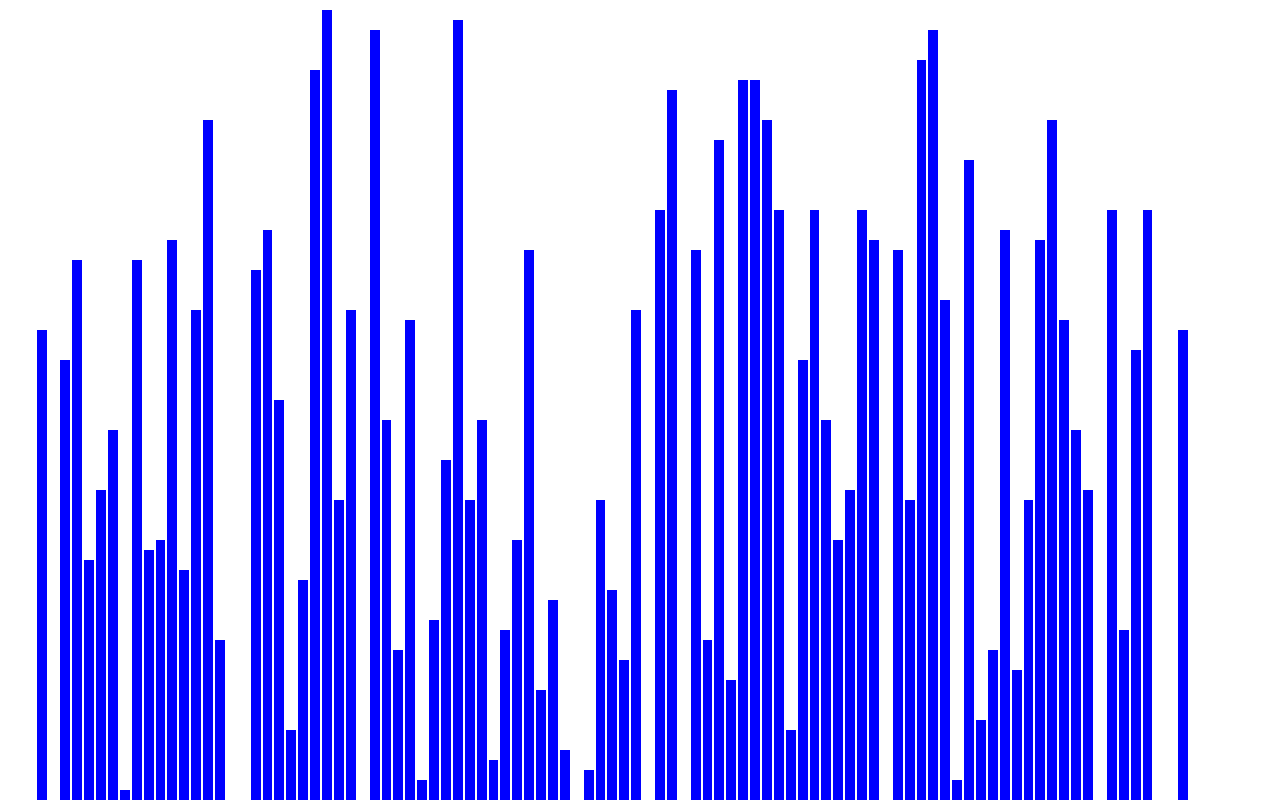
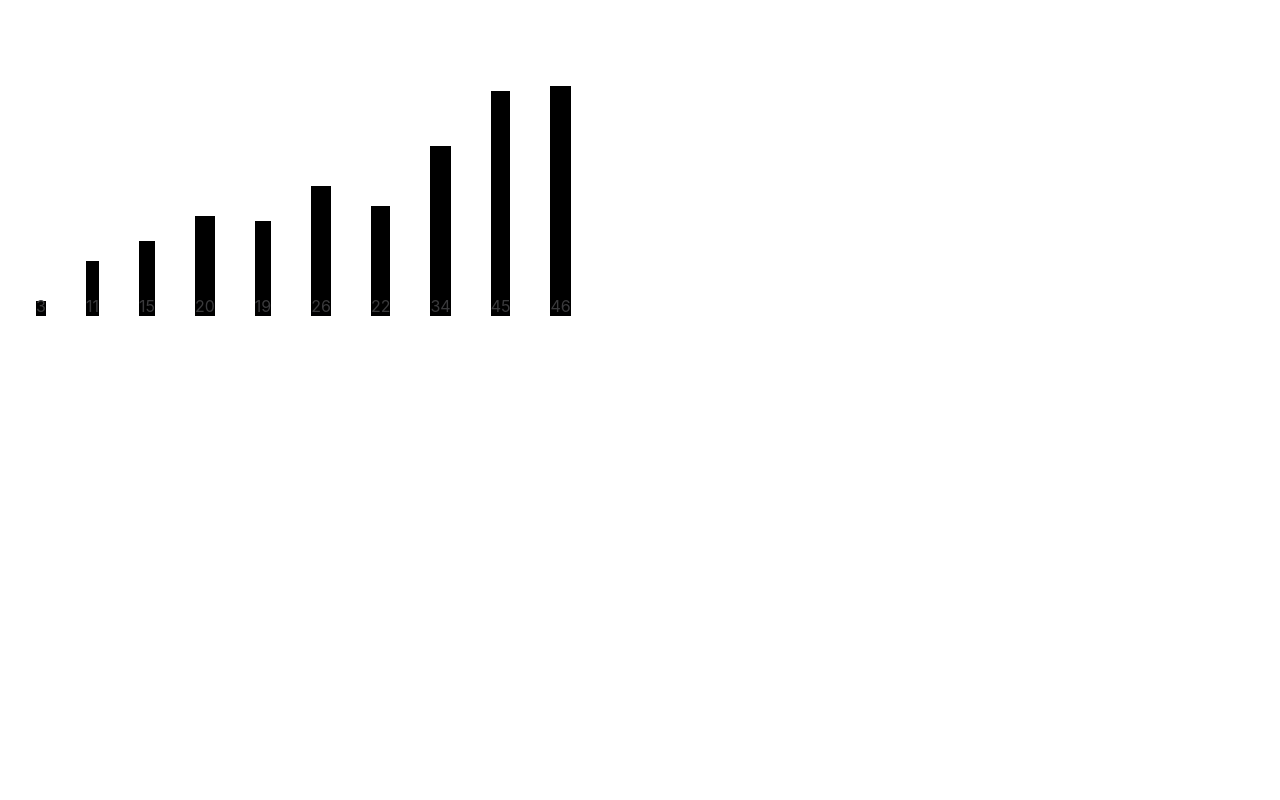
Before and after one commit to VakhoNodadze/Sorting_Visualizer, a React (Create React App) app: page / in a window 1280 px wide. Shown: the top 800 px of the page. Built offline with nearby package versions, Linux system fonts and the light colour scheme.

Commit message:
new method. work in progress

```diff
--- a/src/App.js
+++ b/src/App.js
@@ -1,22 +1,13 @@
 import logo from './logo.svg';
 import './App.css';
-import { Provider } from 'react-redux';
-import { createStore } from 'redux';
-import reducer from './state/reducer';
 import Sorter from './components/Sorter';
 
-const store = createStore(
-  reducer,
-  window.__REDUX_DEVTOOLS_EXTENSION__ && window.__REDUX_DEVTOOLS_EXTENSION__()
-);
 
 function App() {
   return (
-    <Provider store={store}>
-      <div className="App">
-        <Sorter />
-      </div>
-    </Provider>
+    <div className="App">
+      <Sorter />
+    </div>
   );
 }
 
--- a/src/algorithms/quicksort.js
+++ b/src/algorithms/quicksort.js
@@ -1,39 +1,42 @@
 const swap = (array, leftIndex, rightIndex) => {
-  var temp = array[leftIndex];
+  let temp = array[leftIndex];
   array[leftIndex] = array[rightIndex];
   array[rightIndex] = temp;
 };
 
-const partition = (items, left, right) => {
-  var pivot = items[Math.floor((right + left) / 2)], //middle element
+const partition = (array, left, right) => {
+  let pivot = array[Math.floor((right + left) / 2)].value, //middle element
     i = left, //left pointer
     j = right; //right pointer
   while (i <= j) {
-    while (items[i] < pivot) {
+    while (array[i].value < pivot) {
       i++;
+      // return {array, pivot, pivoti: i, pivotj: j, completed: false};
     }
-    while (items[j] > pivot) {
+    while (array[j].value > pivot) {
       j--;
+      // return {array, pivot, pivoti: i, pivotj: j, completed: false};
     }
     if (i <= j) {
-      swap(items, i, j); //swap two elements
+      swap(array, i, j); //swap two elements
       i++;
       j--;
+      // return {array, pivot, pivoti: i, pivotj: j, completed: false};
     }
   }
-  return i;
+  return {array, pivot, pivoti: i, pivotj: j, completed: true};
 };
 
-export const quickSort = (items, left, right) => {
-  var index;
-  if (items.length > 1) {
-    index = partition(items, left, right); //index returned from partition
-    if (left < index - 1) { //more elements on the left side of the pivot
-      quickSort(items, left, index - 1);
+export const quickSort = (array, left, right) => {
+  let index;
+  if (array.length > 1) {
+    const { array: newArray, completed, pivoti} = partition(array, left, right); //index returned from partition
+    if (left < pivoti - 1) { //more elements on the left side of the pivot
+      quickSort(newArray, left, pivoti - 1);
     }
-    if (index < right) { //more elements on the right side of the pivot
-      quickSort(items, index, right);
+    if (pivoti < right) { //more elements on the right side of the pivot
+      quickSort(newArray, pivoti, right);
     }
   };
-  return items;
+  return array;
 };
--- a/src/components/Sorter.jsx
+++ b/src/components/Sorter.jsx
@@ -1,76 +1,78 @@
-import React, { useEffect, useState } from 'react';
-import styled from 'styled-components';
-import { randomFromInterval } from '../helpers/utils';
+import React from 'react';
+import PropTypes from 'prop-types';
+import './style.css';
+
 import Bar from './primitives/Bar';
-import {quickSort} from '../algorithms/quicksort';
 
-const Sorter = () => {
-  const [array, setArray ] = useState([]);
+const getListOfBars = (
+  numbers,
+  maxNum,
+  groupA,
+  groupB,
+  groupC,
+  groupD,
+  sortedIndices
+) => {
+  return numbers.map((num, i) => {
+    let width = 100 / numbers.length;
+    let height = 10 * 100;
+    // let stateA = groupA.includes(i);
+    // let stateB = groupB.includes(i);
+    // let stateC = groupC.includes(i);
+    // let stateD = groupD.includes(i);
+    // let sorted = sortedIndices.includes(i);
 
-  useEffect(() => {
-    generateRandomArray();
-  }, []);
+    let margin =
+      i === numbers.length ? '0' : width > 3 ? '0.5rem' : '0.125rem';
+    return (
+      <Bar
+        key={`${i}_${num}`}
+        width={width}
+        height={height}
+        val={width > 4 ? num : null}
+        // stateA={stateA}
+        // stateB={stateB}
+        // stateC={stateC}
+        // stateD={stateD}
+        // sorted={sorted}
+        style={{ marginRight: `${margin}` }}
+      />
+    );
+  });
+};
 
-  // createBars = (barSizes, sortType, sortObj) => {
-  //   let iteration, selectedIteration;
-  //   if (sortObj) {
-  //     iteration = sortObj.iteration;
-  //     selectedIteration = sortObj.selectedIteration;
-  //   }
-  //   let elementbars = [];
-  //   for (let i = 0; i < barSizes.length; i++) {
-  //     let color = "#9e9e9e";
-  //     if (sortType === "selection") {
-  //       if (i < iteration) {
-  //         color = "#5580af";
-  //       }
-  //       if (i == selectedIteration) {
-  //         color = "#5f5f5f";
-  //       }
-  //     } else if (sortType === "bubble" && i >= (barSizes.length - iteration)) {
-  //       color = "#5580af";
-  //     } else if (sortType === "quick") {
-  //       if (sortObj.pivoti === i) {
-  //         color = "#5f5f5f";
-  //       }
-  //       if (sortObj.pivotj === i) {
-  //         color = "#5f5f5f";
-  //       }
-  //       if (sortObj.pivots && sortObj.pivots.length > 0 && sortObj.pivots.indexOf(i) !== -1) {
-  //         color = "#5580af";
-  //       }
-  //     }
-  //     elementbars.push(<Bar key={i} size={barSizes[i]}  total={barSizes.length} color={color} />);
-  //   }
-  //   return elementbars;
-  // }
-
-  const doSort = () => {
-    const sortedArray = quickSort(array, 0, array.length - 1);
-    console.log('sortedArrray:', sortedArray);
-    setArray([...sortedArray]);
-  };
-
-  const generateRandomArray = () => {
-    let newArray = [];
-    for(let i = 0; i < 100; i++){
-      newArray.push(randomFromInterval(2, 100));
-    }
-    setArray(newArray);
-  };
-
+const SortChart = ({
+  numbers,
+  maxNum,
+  groupA,
+  groupB,
+  groupC,
+  groupD,
+  sortedIndices
+}) => {
   return (
-    <div style={{display: 'flex', alignItems: 'baseline'}}>
-      {console.log(array)}
-      {
-        array.map((item, index) => (
-          <Bar key={index} size={item} total={10} color="blue" />
-        ))
-      }
-      <button onClick={() => doSort()}>Sort</button>
-      <button onClick={() => generateRandomArray()}>Reset</button>
+    <div className="SortChart">
+      {getListOfBars(
+        numbers || [3,11,15,20,19,26,22,34,45,46],
+        maxNum,
+        groupA,
+        groupB,
+        groupC,
+        groupD,
+        sortedIndices
+      )}
     </div>
   );
 };
 
-export default Sorter;
+SortChart.propTypes = {
+  numbers: PropTypes.arrayOf(PropTypes.number),
+  maxNum: PropTypes.number,
+  groupA: PropTypes.arrayOf(PropTypes.number),
+  groupB: PropTypes.arrayOf(PropTypes.number),
+  groupC: PropTypes.arrayOf(PropTypes.number),
+  groupD: PropTypes.arrayOf(PropTypes.number),
+  sortedIndices: PropTypes.arrayOf(PropTypes.number)
+};
+
+export default SortChart;
--- a/src/components/primitives/Bar.jsx
+++ b/src/components/primitives/Bar.jsx
@@ -1,21 +1,98 @@
 import React from 'react';
 import styled from 'styled-components';
 
-const Slider = ({size, total, color}) => {
+const Bar = ({
+  width,
+  height,
+  val,
+  stateA,
+  stateB,
+  stateC,
+  stateD,
+  sorted,
+  style
+}) => {
+  // let classNames = 'Bar';
+  // if (sorted) classNames += ' Bar_sorted';
+  // if (stateD) classNames += ' Bar_stateD';
+  // else if (stateC) classNames += ' Bar_stateC';
+  // else if (stateB) classNames += ' Bar_stateB';
+  // else if (stateA) classNames += ' Bar_stateA';
+
+  // let BarStyle = {...style, width: `${width}%`, height: `${height}%` };
+  // if (stateA || stateB || stateC || stateD) {
+  //   BarStyle['marginRight'] = `${0.3 * width}%`;
+  //   BarStyle['marginLeft'] = `${0.3 * width}% `;
+  // }
+
   return (
-  // <div className={"bars"} style={ { height: 10*size+5 , width: 1000/total, marginLeft: 100/total, marginRight: 100/total, backgroundColor: color} }>
-  // </div>
-    <Container total={total} size={size} color={color}>
-      <div />
-    </Container>
+    // <div style={BarStyle} className={classNames}>
+    <BarContainer state={sorted} width={width} height={val}>
+      <Text>{val}</Text>
+    </BarContainer>
+    // </div>
   );
 };
 
-export default Slider;
+export default Bar;
 
-const Container = styled.div`
-    margin: 10px ${(props) => 10 / props.total}px;
-    height: ${(props) => 10 * props.size + 5}px;
-    width: ${(props) => 1000 / props.total}px;
-    background-color: ${(props) => props.color};
+const BarContainer = styled.div`
+  display: flex;
+  width: ${props => props.width};
+  height: ${props => props.height * 5}px;
+  flex-direction: column reverse;
+  align-items: flex-end;
+  transition: 125ms ease-in-out;
+  color: rgb(58, 58, 60);
+  margin: 20px;
+  background-color: ${(props) => {
+    switch (props.state) {
+    case 'stateA':
+      return 'blue';
+    case 'stateB':
+      return 'yellow';
+    case 'stateC':
+      return 'red';
+    case 'sorted':
+      return 'green';
+    default:
+      return 'black';
+    }
+  }};
 `;
+
+const Text = styled.span `
+  margin: - auto 0.25rem;
+`;
+// .Bar {
+//   background-color: var(--white);
+//   color: var(--text-color-dark);
+//   display: flex;
+//   flex-direction: column reverse;
+//   align-items: flex-end;
+//   transition: 125ms ease-in-out;
+// }
+
+// .Bar__Text {
+//   margin: 0 auto 0.25rem;
+// }
+
+// .Bar_sorted {
+//   background-color: var(--primary);
+// }
+
+// .Bar_stateD {
+//   background-color: var(--blue);
+// }
+
+// .Bar_stateC {
+//   background-color: var(--red);
+// }
+
+// .Bar_stateB {
+//   background-color: var(--secondary);
+// }
+
+// .Bar_stateA {
+//   background-color: var(--amber);
+// }
--- /dev/null
+++ b/src/components/style.css
@@ -0,0 +1,14 @@
+.SortChart {
+    /* min-width: 320px; */
+    /* max-width: 960px; */
+    min-height: 218px;
+    height: 40vh;
+    padding: 1rem;
+
+    background-color: var(--gray-300);
+
+    display: flex;
+    flex-direction: row;
+    align-items: flex-end;
+    transition: 0.75s ease-in-out;
+  }
--- a/src/helpers/utils.js
+++ b/src/helpers/utils.js
@@ -1,3 +1,49 @@
-export const randomFromInterval = (min, max) => {
-  return Math.floor(Math.random() * (max - min + 1) + min);
+export const newTrace = (array) => {
+  return [
+    {
+      array: [...array],
+      groupA: [],
+      groupB: [],
+      groupC: [],
+      groupD: [],
+      sortedIndices: []
+    }
+  ];
 };
+
+export const addToTrace = (
+  trace,
+  array,
+  sortedIndices = [],
+  groupA = [],
+  groupB = [],
+  groupC = [],
+  groupD = []
+) => {
+  trace.push({
+    array: [...array],
+    groupA: [...groupA],
+    groupB: [...groupB],
+    groupC: [...groupC],
+    groupD: [...groupD],
+    sortedIndices: [...sortedIndices]
+  });
+};
+
+export const lastSorted = (trace) => {
+  return trace[trace.length - 1].sortedIndices;
+};
+
+export const swap = (array, i, j) => {
+  const tmp = array[i];
+  array[i] = array[j];
+  array[j] = tmp;
+};
+
+export const createRange = (start, end) => {
+  return [...Array(end - start).keys()].map((elem) => elem + start);
+};
+
+export const createKey = (groupA, groupB, groupC, groupD) => {
+  return { groupA, groupB, groupC, groupD };
+};
--- a/src/state/reducer.js
+++ /dev/null
@@ -1,41 +0,0 @@
-const initialSortObj = {
-    iteration: 0,
-    innerIteration: 0,
-    selectedIteration: 0,
-    leastIndex: Number.MAX_VALUE,
-    leastValue: Number.MAX_VALUE,
-    partitionCompleted: false,
-    nextLeftIter: null,
-    nextRightIter: null,
-    pivoti: null,
-    pivotj: null,
-    currentPartition: null,
-    pivot: null,
-    pivots: []
-  };
-  const initialState = {
-    barSizes: Array.from({ length: 10 }, () => Math.floor(Math.random() * 50)),
-    sortObj: initialSortObj
-  };
-const barSizesReducer = (action, state = initialState) => {
-    // switch (action.type) {
-    //   case 'RESET_BAR_SIZES':
-    //     var barSizes = Array.from({ length: action.length }, () => Math.floor(Math.random() * 50));
-    //     return {
-    //       ...state,
-    //       barSizes,
-    //       sortObj: initialSortObj
-    //     };
-    //   case 'SET_BAR_SIZES':
-    //     return {
-    //       ...state,
-    //       barSizes: action.barSizes,
-    //       sortObj: action.sortObj
-    //     };
-    //   default:
-    //     return state;
-    // }
-    return state;
-};
-
-export default barSizesReducer;
```
Also changed, not shown: src/algorithms/InsertionSort.js (added, +32 -0 lines), src/state/actions.js (deleted, +0 -12 lines), 1 other file (tests, documents, lock files or other folders).
